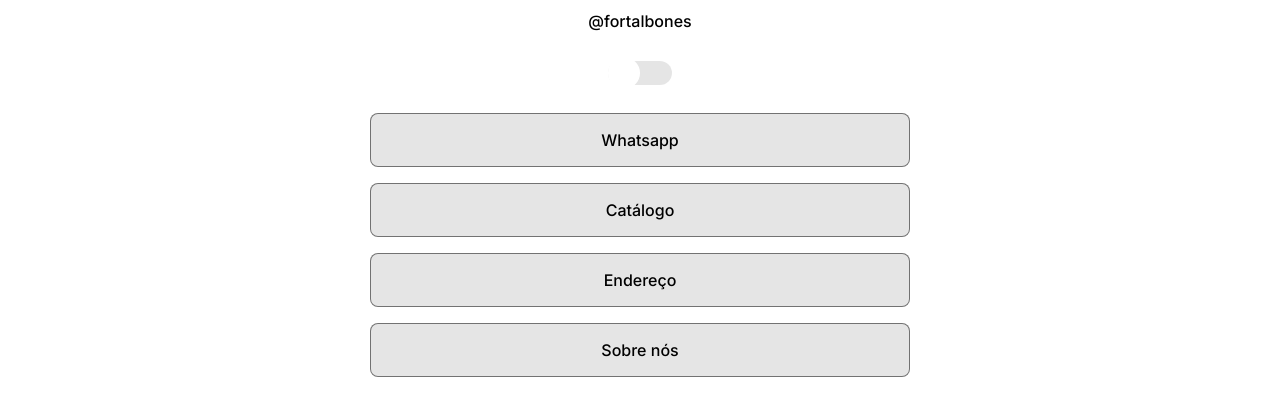
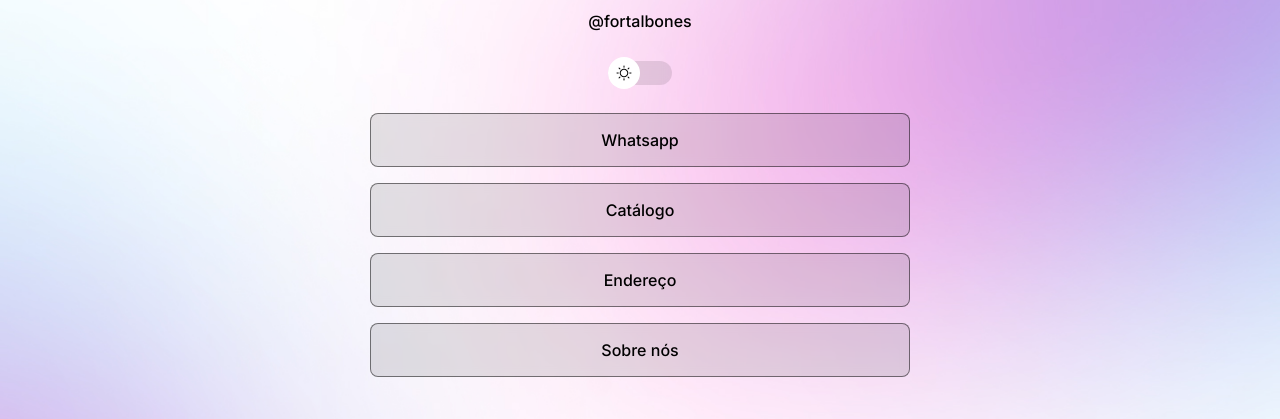
Before and after one commit to DevCostner/projeto, a plain HTML site: page index.html in a window 1280 px wide. Shown: the part 195-614 px from the top of the page. Drawn offline with nearby package versions, Linux system fonts and the light colour scheme; the site is published under a folder, as on GitHub Pages, so addresses that start at the root find nothing.

Commit message:
Atualização deo CSS

```diff
--- a/styles.css
+++ b/styles.css
@@ -6,12 +6,12 @@
 
 :root {
   --text-color: white;
-  --bg-url: url(/assets/bg-mobile.jpg);
+  --bg-url: url(assets/bg-mobile.jpg);
   --stroke-color: rgba(255, 255, 255, 0.5);
   --surface-color: rgba(255, 255, 255, 0.1);
   --surface-color-hover: rgba(255, 255, 255, 0.05);
   --highlight-color: rgba(255, 255, 255, 0.1);
-  --switch-bg-url: url(/assets/lua.png);
+  --switch-bg-url: url(assets/lua.png);
 }
 
 .light {
@@ -21,7 +21,7 @@
   --surface-color: rgba(0, 0, 0, 0.1);
   --surface-color-hover: rgba(0, 0, 0, 0.02);
   --highlight-color: rgba(0, 0, 0, 0.1);
-  --switch-bg-url: url(/assets/sol.png);
+  --switch-bg-url: url(assets/sol.png);
 }
 
 body {
@@ -153,10 +153,10 @@ footer {
 
 @media (min-width: 700px) {
   :root {
-    --bg-url: url(/assets/bg-desktop.jpg);
+    --bg-url: url(assets/bg-desktop.jpg);
   }
   .light {
-    --bg-url: url(/assets/bg-desktop-light.jpg);
+    --bg-url: url(assets/bg-desktop-light.jpg);
   }
 }
 /* Animação */
```
